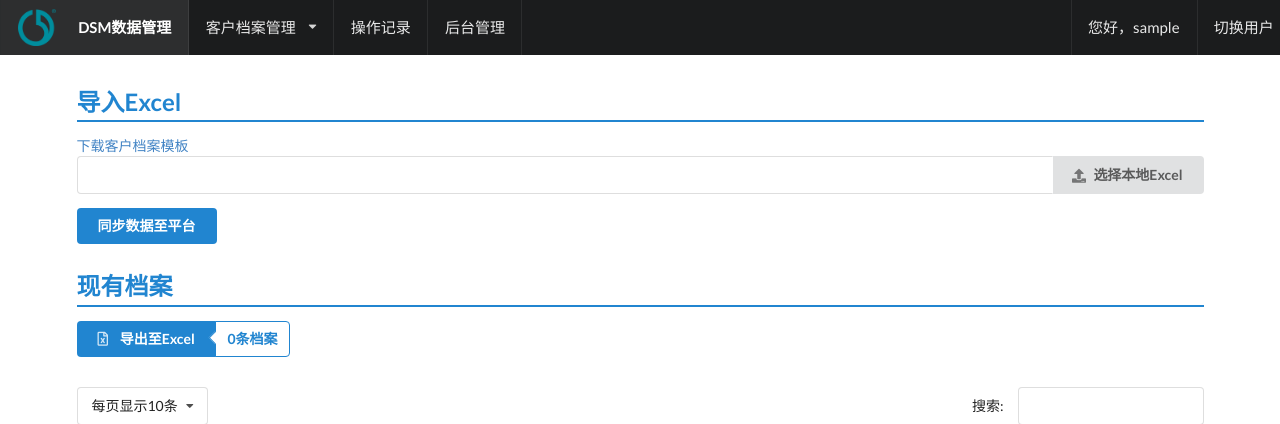
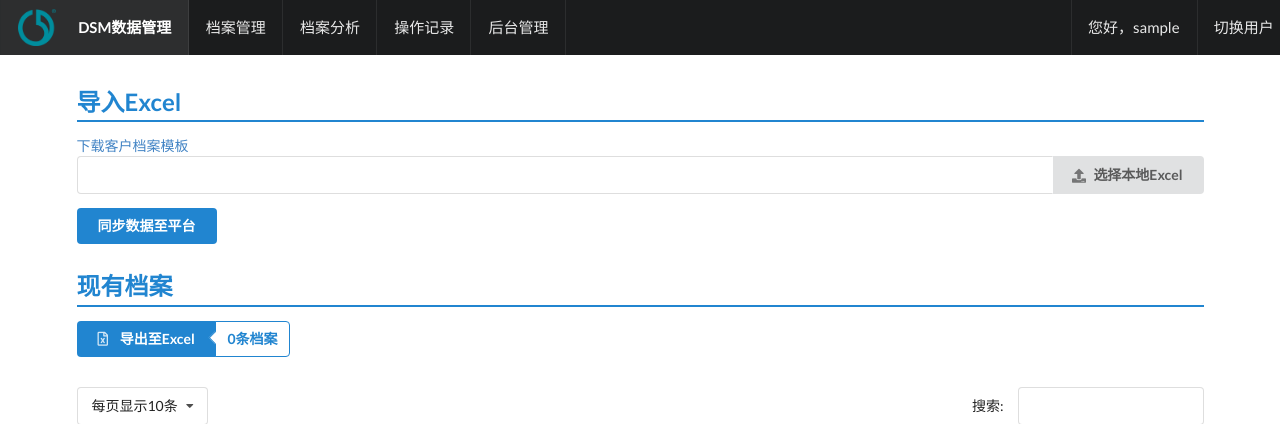
Before and after one commit to ccpic/SalesExpense_old, a Django app: page /clientfile/clients in a window 1280 px wide. Shown: the top 424 px of the page. Run offline with Django 3.2, Linux system fonts and the light colour scheme; the visitor is signed in with stand-in values (Sample User, id 1); data that the repository does not hold is empty.

```diff
--- a/SalesExpense/sheets/templates/sheets/header.html
+++ b/SalesExpense/sheets/templates/sheets/header.html
@@ -6,13 +6,9 @@
             <img class="logo" src="{% static 'assets/images/logo.png' %}">
             DSM数据管理
         </a>
-         <div class="ui simple dropdown item">
-            客户档案管理 <i class="dropdown icon"></i>
-             <div class="menu">
-                <a href={% url 'clientfile:clients' %} class="item">档案管理</a>
-                <a href={% url 'clientfile:analysis' %} class="item">档案分析</a>
-             </div>
-         </div>
+        <a href={% url 'clientfile:clients' %} class="item">档案管理</a>
+        <a href={% url 'clientfile:analysis' %} class="item">档案分析</a>
+
 <!--         <div class="ui simple dropdown item">-->
 <!--            费用管理 <i class="dropdown icon"></i>-->
 <!--            <div class="menu">-->
```
